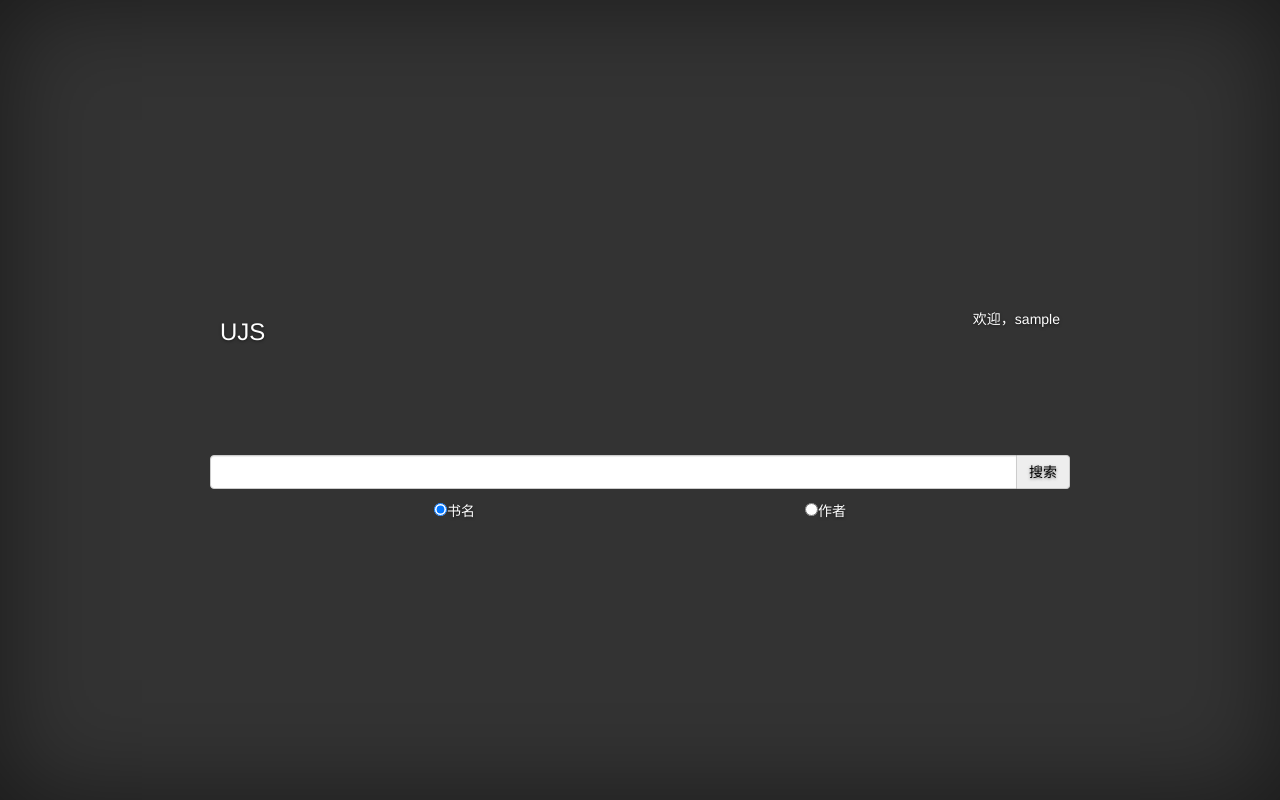
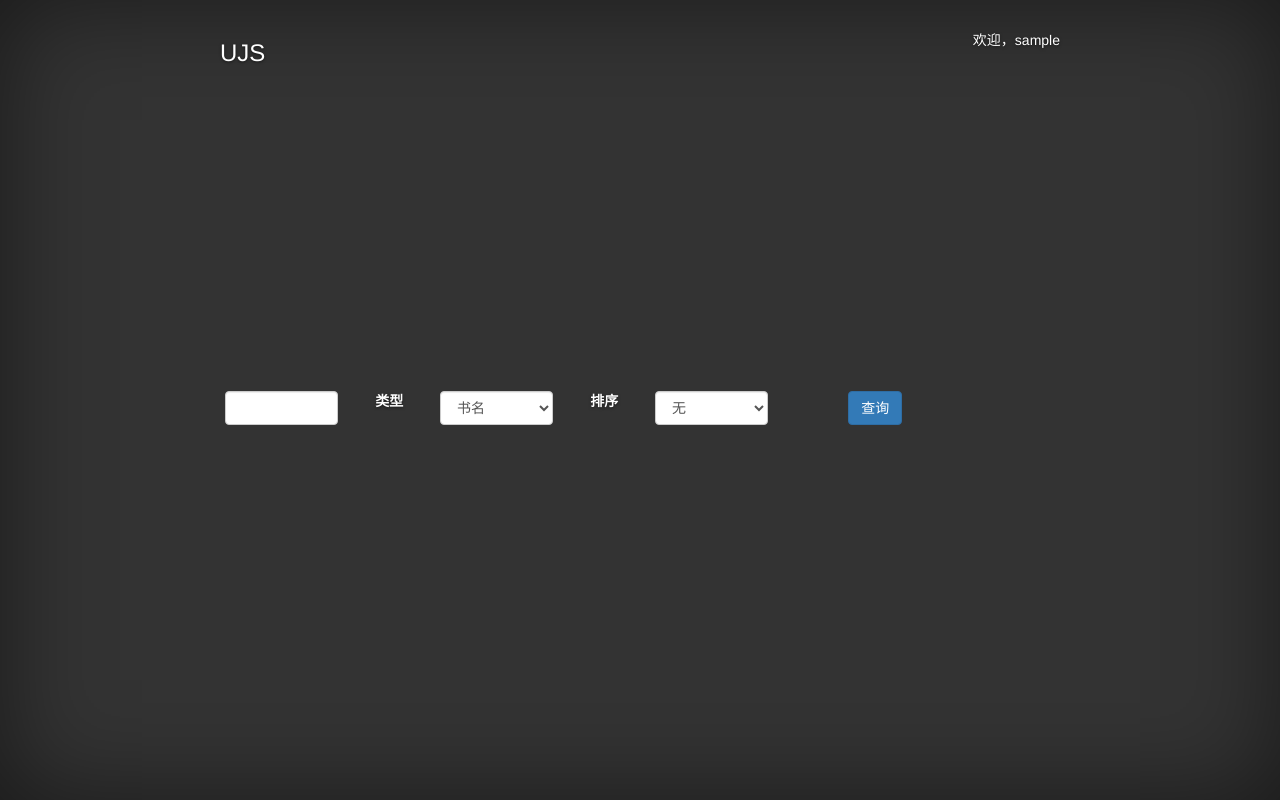
Before and after one commit to zhaoming0018/bookSpider, a Flask app: page /search/list in a window 1280 px wide. Run offline with Flask 2, Linux system fonts and the light colour scheme; the visitor is signed in with stand-in values (Sample User, id 1); data that the repository does not hold is empty; some libraries are stand-ins or nearby versions.

Commit message:
修改了前台搜索界面，增加排序功能

```diff
--- a/web/app/admin/book.py
+++ b/web/app/admin/book.py
@@ -26,7 +26,7 @@ def book_list():
 def delete_book(id):
     bookModel = BookModel()
     bookModel.delete(id)
-    return redirect('admin/book/list/')
+    return redirect('/admin/book/list/')
 
 # 查看书
 @admin.route('/book/view')
--- a/web/app/search/BlueSearch.py
+++ b/web/app/search/BlueSearch.py
@@ -40,11 +40,16 @@ def register():
 @login_required
 def book_list():
     page = int(request.args.get('page', 1))
-    kind = request.args.get('type', None)
-    word = request.args.get('word', None)
+    kind = request.args.get('kind', None)
+    word = request.args.get('word', '')
+    order = request.args.get('order', '')
     condition = {}
     if kind is not None:
-        condition[kind] = word
+        if kind == '0':
+            condition['bookname'] = word
+        else:
+            condition['author'] = word
+    condition['order'] = order
     bookModel = BookModel()
     books, count = bookModel.find(page_num=page, condition=condition)
     print(count)
--- a/web/static/css/cover.css
+++ b/web/static/css/cover.css
@@ -135,11 +135,11 @@ body {
 @media (min-width: 768px) {
   /* Pull out the header and footer */
   .masthead {
-    /* position: fixed; */
+    position: fixed;
     top: 0;
   }
   .mastfoot {
-    /* position: fixed; */
+    position: fixed;
     bottom: 0;
   }
   /* Start the vertical centering */
--- a/web/templates/search/book_list.html
+++ b/web/templates/search/book_list.html
@@ -1,20 +1,39 @@
 {% extends 'search/layout.html' %}
 
 {% block myStyle%}
-<script>
-  function redirect_search()
-  {
-    var word = document.getElementsByName('word')[0].value;
-    var chosen = document.getElementsByName('kind')[1].checked;
-    var type = chosen?'author':'bookname'
-    location.href = "/search/list?word="+word+"&type="+type;
-  }
-</script>
 {% endblock %}
 
 {% block content %}
-
-
+<div style="margin-top:100px"></div>
+<div class="clearfix">
+<form id="formSearch" action="">
+    <div class="form-group" style="margin-top:15px">
+        <div class="col-sm-2">
+            <input type="text" class="form-control" name="word" value="{{ request.args.get('word','') }}">
+        </div>
+        <label class="control-label col-sm-1" for="txt_search_statu">类型</label>
+        <div class="col-sm-2">
+          <select class="form-control" name="kind">
+            <option value="0" {% if request.args.get('kind','') == '0'  %}selected{% endif %}>书名</option>
+            <option value="1" {% if request.args.get('kind','') == '1'  %}selected{% endif %}>作者</option>
+          </select>
+        </div>
+        <label class="control-label col-sm-1" for="txt_search_statu">排序</label>
+        <div class="col-sm-2">
+          <select class="form-control" name="order">
+            <option value="0" {% if request.args.get('order','') == '0'  %}selected{% endif %}>无</option>
+            <option value="1" {% if request.args.get('order','') == '1'  %}selected{% endif %}>价格升序</option>
+            <option value="2" {% if request.args.get('order','') == '2'  %}selected{% endif %}>价格降序</option>
+            <option value="3" {% if request.args.get('order','') == '3'  %}selected{% endif %}>评分升序</option>
+            <option value="4" {% if request.args.get('order','') == '4'  %}selected{% endif %}>评分降序</option>
+          </select>
+        </div>
+        <div class="col-sm-3" style="text-align:left;">
+            <button type="button" style="margin-left:50px" id="btn_query" class="btn btn-primary" onclick="submit()">查询</button>
+        </div>
+    </div>
+</form>
+</div>
 
 <ul class="media-list" style="margin-top:100px;margin-bottom:100px; text-align:left;">
     {% for book in books %}
@@ -41,18 +60,6 @@
 
 {{ html }}
 
-<p class="lead">
-        <div class="input-group">
-            <input type="text" class="form-control" name="word" placeholder="">
-            <span class="input-group-addon" id="nickname"><a href="javascript:redirect_search()" style="color:black">搜索</a></span>
-        </div>
-      </p>
-      <div class="row">
-        <div class="col-md-3 col-md-offset-2">
-            <input type="radio" name="kind" value="title" checked><span>书名</span>
-        </div>
-        <div class="col-md-3 col-md-offset-2">
-            <input type="radio" name="kind" value="author"><span>作者</span>
-        </div>
-      </div>
+
+
 {% endblock %}
--- a/web/templates/search/layout.html
+++ b/web/templates/search/layout.html
@@ -30,8 +30,7 @@
               <h3 class="masthead-brand">UJS</h3>
               <nav>
                 <ul class="nav masthead-nav">
-                  <li class="active">欢迎，{{ session['username'] }}</li>
-
+                  <a href="/search/user/profile"><li class="active">欢迎，{{ session['username'] }}</li></a>
                 </ul>
               </nav>
             </div>
--- a/web/templates/search/login.html
+++ b/web/templates/search/login.html
@@ -43,6 +43,7 @@
          <input type="password" name="passwd" class="form-control" placeholder="密码" required>
          <!-- <span style="color:red;">用户名或密码错误！</span> -->
          <input class="btn btn-lg btn-primary btn-block" type="submit" value="登录"/>
+         <h4><a href="/search/register">注册</a></h4>
        </form>
      </div>
    </body>
```
